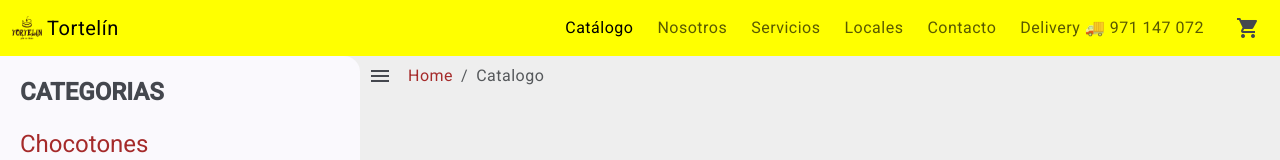
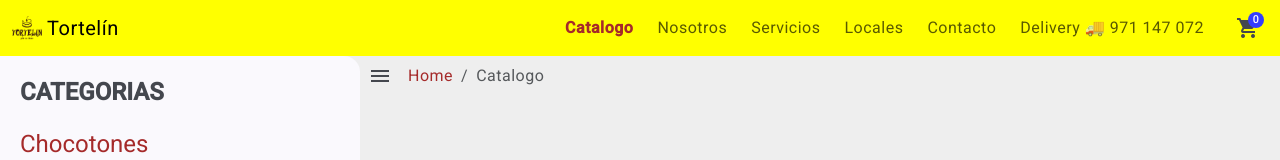
Before and after one commit to ribuhub25/landingPageTortelin, an Angular app: page /catalogo in a window 1280 px wide. Shown: the top 160 px of the page. Built offline with nearby package versions, Linux system fonts and the light colour scheme.

Commit message:
Se hizo el app-nav-bar utilizable para las vistas, siguiente paso suscribir las vistas de catalogo con el carrito de compras asi como tambien el home...

```diff
--- a/src/app/Components/nav-bar/nav-bar.component.html
+++ b/src/app/Components/nav-bar/nav-bar.component.html
@@ -13,34 +13,33 @@
     <ul class="navbar-nav d-flex flex-row gap-4">
       <li class="nav-item">
         <a
-          class="nav-link active"
+          class= "nav-link"
+          [ngClass]="{'activedColor': isActive}"
           aria-current="page"
           [routerLink]="['/catalogo']"
-          >Catálogo</a
+          >Catalogo</a
         >
       </li>
       <li class="nav-item">
         <a class="nav-link" aria-current="page" href="#">Nosotros</a>
       </li>
       <li class="nav-item">
-        <a class="nav-link" aria-current="page" href="#">Servicios</a>
+        <a class="nav-link {isActive}" aria-current="page" href="#">Servicios</a>
       </li>
       <li class="nav-item">
-        <a class="nav-link" aria-current="page" href="#">Locales</a>
+        <a class="nav-link {isActive}" aria-current="page" href="#">Locales</a>
       </li>
       <li class="nav-item">
-        <a class="nav-link" aria-current="page" href="#">Contacto</a>
+        <a class="nav-link {isActive}" aria-current="page" href="#">Contacto</a>
       </li>
       <li class="nav-item">
-        <a class="nav-link" aria-current="page" href="#"
+        <a class="nav-link {isActive}" aria-current="page" href="#"
           >Delivery 🚚 971 147 072</a
         >
       </li>
       <li class="nav-item">
-        <button mat-icon-button class="favorite-icon">
-          <mat-icon
-            matBadgeColor="accent"
-            aria-hidden="false"
+        <button mat-icon-button class="favorite-icon" (click)="ToggleCart()">
+          <mat-icon [matBadge]="count" matBadgeColor="accent" aria-hidden="false"
             >shopping_cart</mat-icon
           >
         </button>
--- a/src/app/Components/nav-bar/nav-bar.component.scss
+++ b/src/app/Components/nav-bar/nav-bar.component.scss
@@ -1,3 +1,8 @@
 nav{
   background-color: yellow;
 }
+
+.activedColor{
+  color: brown;
+  font-weight: bold;
+}
--- a/src/app/Components/nav-bar/nav-bar.component.ts
+++ b/src/app/Components/nav-bar/nav-bar.component.ts
@@ -1,17 +1,50 @@
-import { Component, Input } from '@angular/core';
-import { RouterLink } from '@angular/router';
+import {
+  Component,
+  ElementRef,
+  Input,
+  QueryList,
+  ViewChild,
+  ViewChildren,
+} from '@angular/core';
+import { ActivatedRoute, RouterLink } from '@angular/router';
 import { MatButtonModule } from '@angular/material/button';
 import { MatIcon } from '@angular/material/icon';
+import { MatBadgeModule } from '@angular/material/badge';
+import { MatDrawer } from '@angular/material/sidenav';
+import { CommonModule } from '@angular/common';
 @Component({
   selector: 'app-nav-bar',
   standalone: true,
-  imports: [RouterLink, MatButtonModule, MatIcon],
+  imports: [RouterLink, MatButtonModule, MatIcon, MatBadgeModule, CommonModule],
   templateUrl: './nav-bar.component.html',
   styleUrl: './nav-bar.component.scss',
 })
 export class NavBarComponent {
-  myCallbackFunction = (): void => {
-    alert("hola");
-  };
+  constructor(private route: ActivatedRoute) {}
+  // myCallbackFunction = (): void => {
+  //   alert('hola');
+  // };
+  count = 0;
+  isActive = false;
+  path: string | undefined = '';
+  ngOnInit(): void {
+    //Called after the constructor, initializing input properties, and the first call to ngOnChanges.
+    //Add 'implements OnInit' to the class.
+    this.path = this.route.snapshot.parent?.routeConfig?.path;
+    if (this.path) {
+      this.isActive = true;
+    }
+  }
 
+  //CONFIGURACIÓN PARA EL BOTON CARRITO DE COMPRAS
+  @Input({ required: true }) drawer!: MatDrawer;
+  @Input() drawer2!: MatDrawer;
+  ToggleCart() {
+    this.drawer.toggle();
+    if (this.drawer.opened) {
+      this.drawer2.close();
+    } else {
+      this.drawer2.open();
+    }
+  }
 }
--- a/src/app/Pages/catalogo/catalogo.component.html
+++ b/src/app/Pages/catalogo/catalogo.component.html
@@ -1,51 +1,4 @@
-<nav class="navbar navbar-light">
-  <div class="container-fluid">
-    <a class="navbar-brand" routerLink="/">
-      <img
-        src="asset/logo.png"
-        alt=""
-        width="30"
-        height="24"
-        class="d-inline-block align-text-top"
-      />
-      Tortelín
-    </a>
-    <ul class="navbar-nav d-flex flex-row gap-4">
-      <li class="nav-item">
-        <a
-          class="nav-link active"
-          aria-current="page"
-          [routerLink]="['/catalogo']"
-          >Catálogo</a
-        >
-      </li>
-      <li class="nav-item">
-        <a class="nav-link" aria-current="page" href="#">Nosotros</a>
-      </li>
-      <li class="nav-item">
-        <a class="nav-link" aria-current="page" href="#">Servicios</a>
-      </li>
-      <li class="nav-item">
-        <a class="nav-link" aria-current="page" href="#">Locales</a>
-      </li>
-      <li class="nav-item">
-        <a class="nav-link" aria-current="page" href="#">Contacto</a>
-      </li>
-      <li class="nav-item">
-        <a class="nav-link" aria-current="page" href="#"
-          >Delivery 🚚 971 147 072</a
-        >
-      </li>
-      <li class="nav-item">
-        <button mat-icon-button class="favorite-icon" (click)="[drawer.toggle(),drawer2.toggle(false)]">
-          <mat-icon matBadgeColor="accent" aria-hidden="false"
-            >shopping_cart</mat-icon
-          >
-        </button>
-      </li>
-    </ul>
-  </div>
-</nav>
+<app-nav-bar [drawer]="drawer" [drawer2]="drawer2"></app-nav-bar>
 <mat-drawer-container class="example-container">
   <mat-drawer mode="side" #drawer2 class="categories-container" opened>
     <h6 class="fw-bold">CATEGORIAS</h6>
--- a/src/app/Pages/home/home.component.html
+++ b/src/app/Pages/home/home.component.html
@@ -1 +1,10 @@
-<app-nav-bar></app-nav-bar>
+<app-nav-bar [drawer]="drawer"></app-nav-bar>
+
+<mat-drawer-container class="example-container">
+  <mat-drawer #drawer class="hijo-sidenav" mode="side" position="end">
+    <p>Auto-resizing sidenav</p>
+  </mat-drawer>
+  <mat-drawer-content>
+    Holaaa
+  </mat-drawer-content>
+</mat-drawer-container>
--- a/src/app/Pages/home/home.component.scss
+++ b/src/app/Pages/home/home.component.scss
@@ -0,0 +1,7 @@
+.example-container {
+  width: 100vw;
+  height: 100vh;
+  /* The background property is added to clearly distinguish the borders between drawer and main
+     content */
+  background: #eee;
+}
--- a/src/app/Pages/home/home.component.ts
+++ b/src/app/Pages/home/home.component.ts
@@ -1,11 +1,12 @@
 import { Component } from '@angular/core';
 import { RouterLink } from '@angular/router';
 import { NavBarComponent } from "../../Components/nav-bar/nav-bar.component";
+import { MatSidenavModule } from '@angular/material/sidenav';
 
 @Component({
   selector: 'app-home',
   standalone: true,
-  imports: [RouterLink, NavBarComponent],
+  imports: [RouterLink, NavBarComponent, MatSidenavModule],
   templateUrl: './home.component.html',
   styleUrl: './home.component.scss'
 })
--- a/src/app/content/categories/categories.component.html
+++ b/src/app/content/categories/categories.component.html
@@ -1,52 +1,4 @@
-<nav class="navbar navbar-light">
-  <div class="container-fluid">
-    <a class="navbar-brand" routerLink="/">
-      <img
-        src="asset/logo.png"
-        alt=""
-        width="30"
-        height="24"
-        class="d-inline-block align-text-top"
-      />
-      Tortelín
-    </a>
-    <ul class="navbar-nav d-flex flex-row gap-4">
-      <li class="nav-item">
-        <a
-          class="nav-link active"
-          aria-current="page"
-          [routerLink]="['/catalogo']"
-          >Catálogo</a
-        >
-      </li>
-      <li class="nav-item">
-        <a class="nav-link" aria-current="page" href="#">Nosotros</a>
-      </li>
-      <li class="nav-item">
-        <a class="nav-link" aria-current="page" href="#">Servicios</a>
-      </li>
-      <li class="nav-item">
-        <a class="nav-link" aria-current="page" href="#">Locales</a>
-      </li>
-      <li class="nav-item">
-        <a class="nav-link" aria-current="page" href="#">Contacto</a>
-      </li>
-      <li class="nav-item">
-        <a class="nav-link" aria-current="page" href="#"
-          >Delivery 🚚 971 147 072</a
-        >
-      </li>
-      <li class="nav-item">
-        <button mat-icon-button class="favorite-icon" (click)="[drawer.toggle(),drawer2.toggle(false)]">
-          <mat-icon [matBadge]="count"  matBadgeColor="accent" aria-hidden="false"
-            >shopping_cart</mat-icon
-          >
-        </button>
-      </li>
-    </ul>
-  </div>
-</nav>
-
+<app-nav-bar [drawer]="drawer" [drawer2]="drawer2"></app-nav-bar>
 <mat-drawer-container class="example-container">
   <mat-drawer #drawer2 mode="side" class="categories-container" opened>
     <h6 class="fw-bold">CATEGORIAS</h6>
--- a/src/app/content/torta-detail/torta-detail.component.html
+++ b/src/app/content/torta-detail/torta-detail.component.html
@@ -1,51 +1,4 @@
-<nav class="navbar navbar-light">
-  <div class="container-fluid">
-    <a class="navbar-brand" routerLink="/">
-      <img
-        src="asset/logo.png"
-        alt=""
-        width="30"
-        height="24"
-        class="d-inline-block align-text-top"
-      />
-      Tortelín
-    </a>
-    <ul class="navbar-nav d-flex flex-row gap-4">
-      <li class="nav-item">
-        <a
-          class="nav-link active"
-          aria-current="page"
-          [routerLink]="['/catalogo']"
-          >Catálogo</a
-        >
-      </li>
-      <li class="nav-item">
-        <a class="nav-link" aria-current="page" href="#">Nosotros</a>
-      </li>
-      <li class="nav-item">
-        <a class="nav-link" aria-current="page" href="#">Servicios</a>
-      </li>
-      <li class="nav-item">
-        <a class="nav-link" aria-current="page" href="#">Locales</a>
-      </li>
-      <li class="nav-item">
-        <a class="nav-link" aria-current="page" href="#">Contacto</a>
-      </li>
-      <li class="nav-item">
-        <a class="nav-link" aria-current="page" href="#"
-          >Delivery 🚚 971 147 072</a
-        >
-      </li>
-      <li class="nav-item">
-        <button mat-icon-button class="favorite-icon" (click)="[drawer.toggle(),drawer2.toggle(false)]">
-          <mat-icon matBadgeColor="accent" aria-hidden="false"
-            >shopping_cart</mat-icon
-          >
-        </button>
-      </li>
-    </ul>
-  </div>
-</nav>
+<app-nav-bar [drawer]="drawer" [drawer2]="drawer2"></app-nav-bar>
 <mat-drawer-container class="example-container">
   <mat-drawer #drawer2 class="categories-container" mode="side" opened>
     <h5>CATEGORIAS</h5>
```
Also changed, not shown: src/app/Pages/catalogo/catalogo.component.ts (+6 -2 lines).
